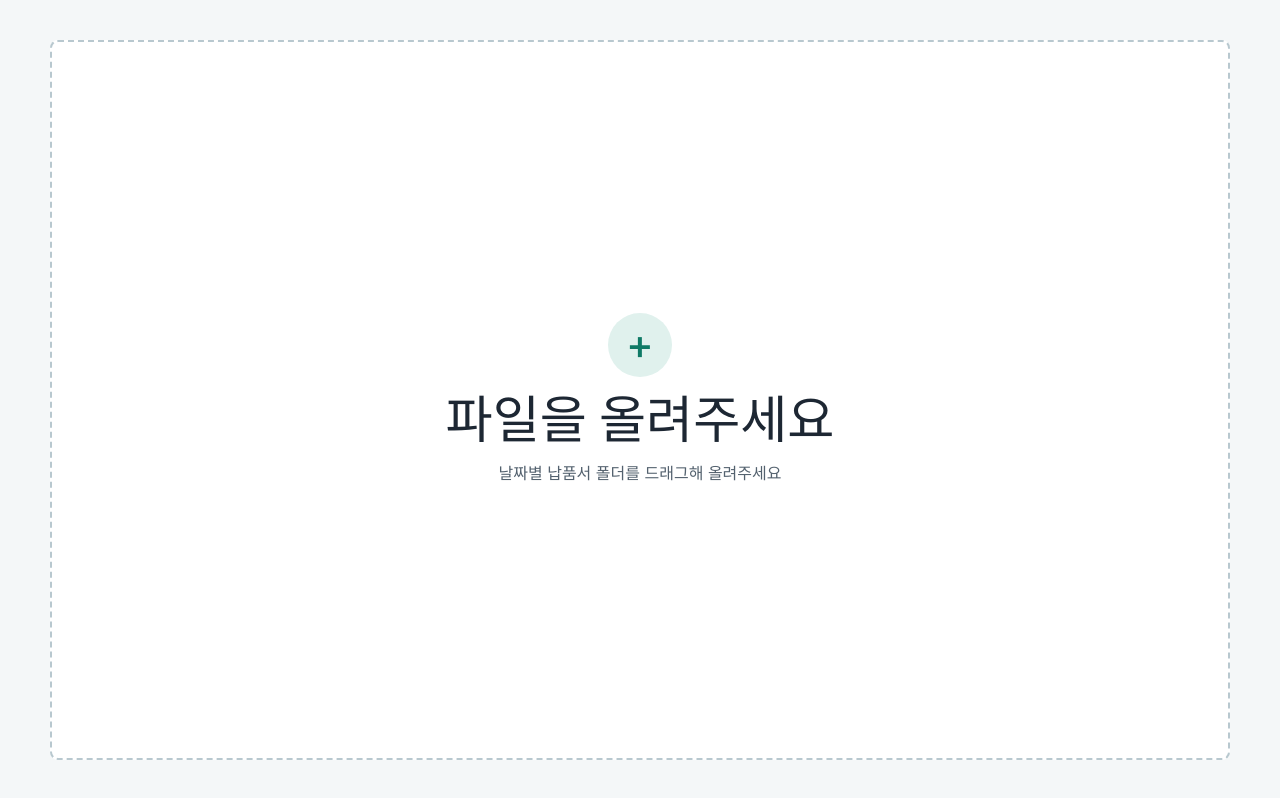
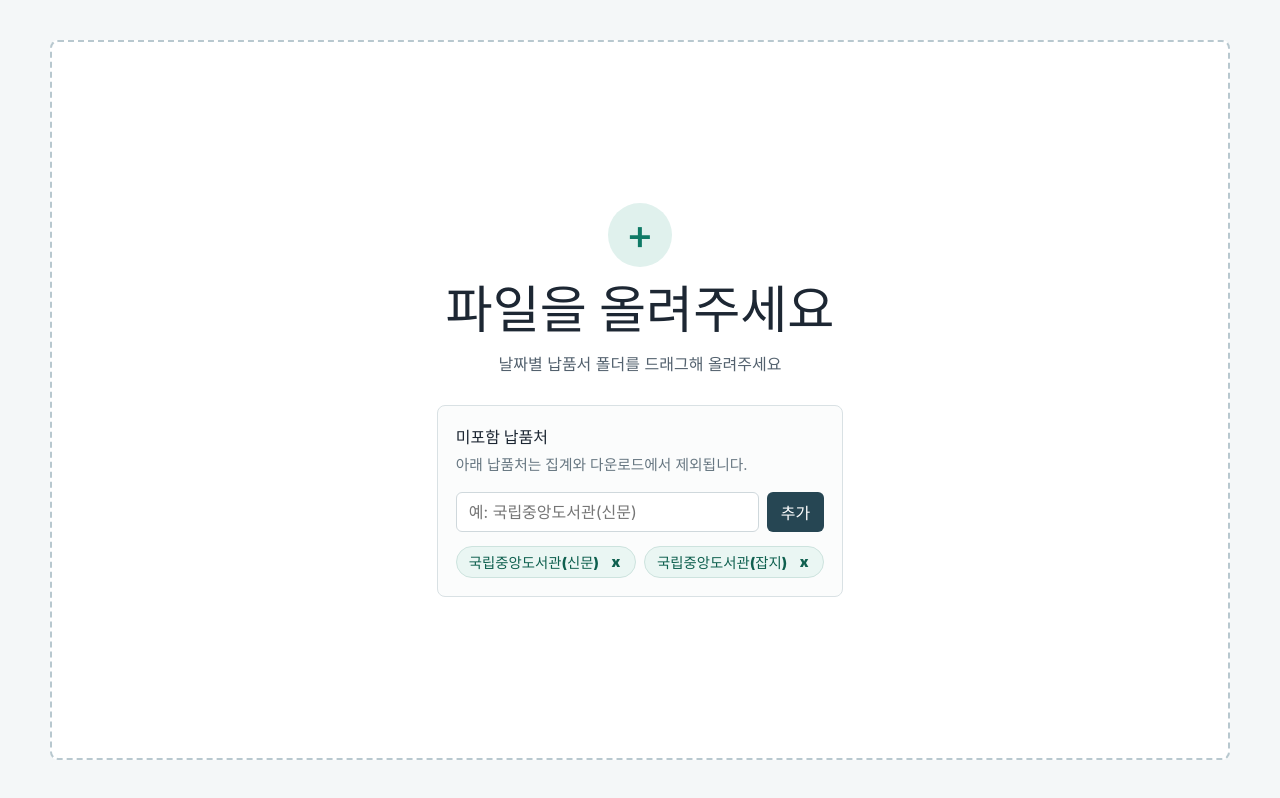
Before and after one commit to teawon/excel_summary, a React (Vite) app: page / in a window 1280 px wide. Built offline with nearby package versions, Linux system fonts and the light colour scheme.

Commit message:
feat: 미포함 납품처 예외처리

```diff
--- a/src/App.tsx
+++ b/src/App.tsx
@@ -1,8 +1,9 @@
 import { DragEvent, useMemo, useState } from "react";
 import { ErrorDropdown } from "./components/ErrorDropdown";
+import { FilteredDropdown } from "./components/FilteredDropdown";
 import { UploadAfter } from "./components/UploadAfter";
 import { UploadBefore } from "./components/UploadBefore";
-import type { DeliveryDocument, ParseError, UploadFile } from "./types";
+import type { DeliveryDocument, FilteredItem, ParseError, UploadFile } from "./types";
 import {
   getUploadFilesFromDrop,
   groupDeliveryDocuments,
@@ -22,9 +23,16 @@ type PendingDuplicateUpload = {
   candidates: DuplicateCandidate[];
 };
 
+const defaultExcludedDestinations = ["국립중앙도서관(신문)", "국립중앙도서관(잡지)"];
+const excludedDestinationsStorageKey = "excel-summary:excluded-destinations";
+
 function App() {
   const [documents, setDocuments] = useState<DeliveryDocument[]>([]);
   const [errors, setErrors] = useState<ParseError[]>([]);
+  const [filteredItems, setFilteredItems] = useState<FilteredItem[]>([]);
+  const [excludedDestinations, setExcludedDestinations] = useState<string[]>(
+    readExcludedDestinations,
+  );
   const [isReading, setIsReading] = useState(false);
   const [isDragging, setIsDragging] = useState(false);
   const [pendingDuplicateUpload, setPendingDuplicateUpload] =
@@ -78,12 +86,17 @@ function App() {
     setIsReading(true);
     const parsedDocuments: DeliveryDocument[] = [];
     const parseErrors: ParseError[] = [];
+    const nextFilteredItems: FilteredItem[] = [];
 
     await Promise.all(
       excelFiles.map(async (uploadFile) => {
         try {
           const document = await parseDeliveryDocument(uploadFile);
-          parsedDocuments.push(document);
+          const filteredDocument = applyFilters(document, excludedDestinations, nextFilteredItems);
+
+          if (filteredDocument) {
+            parsedDocuments.push(filteredDocument);
+          }
         } catch (error) {
           parseErrors.push({
             id: `${uploadFile.relativePath}-${uploadFile.file.lastModified}-error`,
@@ -99,14 +112,34 @@ function App() {
 
     setDocuments((current) => [...current, ...parsedDocuments]);
     setErrors((current) => [...current, ...parseErrors]);
+    setFilteredItems((current) => [...current, ...nextFilteredItems]);
     setIsReading(false);
   };
 
   const handleReset = () => {
     setDocuments([]);
     setErrors([]);
+    setFilteredItems([]);
     setIsDragging(false);
     setPendingDuplicateUpload(null);
+  };
+
+  const handleAddExcludedDestination = (destination: string) => {
+    const normalizedDestination = normalizeDestination(destination);
+
+    if (!normalizedDestination) {
+      return;
+    }
+
+    setExcludedDestinations((current) =>
+      persistExcludedDestinations([...new Set([...current, normalizedDestination])]),
+    );
+  };
+
+  const handleRemoveExcludedDestination = (destination: string) => {
+    setExcludedDestinations((current) =>
+      persistExcludedDestinations(current.filter((item) => item !== destination)),
+    );
   };
 
   return (
@@ -147,9 +180,14 @@ function App() {
       )}
 
       <ErrorDropdown errors={errors} />
+      <FilteredDropdown items={filteredItems} />
 
       {!hasUploadedFiles ? (
-        <UploadBefore />
+        <UploadBefore
+          excludedDestinations={excludedDestinations}
+          onAddExcludedDestination={handleAddExcludedDestination}
+          onRemoveExcludedDestination={handleRemoveExcludedDestination}
+        />
       ) : (
         <UploadAfter groups={deliveryGroups} onReset={handleReset} />
       )}
@@ -215,6 +253,69 @@ function DuplicateWarningModal({
       </section>
     </div>
   );
+}
+
+function applyFilters(
+  document: DeliveryDocument,
+  excludedDestinations: string[],
+  filteredItems: FilteredItem[],
+) {
+  const excludedDestinationSet = new Set(excludedDestinations.map(normalizeDestination));
+
+  if (excludedDestinationSet.has(normalizeDestination(document.destinationName))) {
+    filteredItems.push({
+      id: `${document.id}-excluded-destination`,
+      fileName: document.fileName,
+      relativePath: document.relativePath,
+      reason: `미포함 납품처: ${document.destinationName}`,
+    });
+    return null;
+  }
+
+  const filteredRows = document.items.filter((item) => !item.note.includes("석간"));
+
+  if (filteredRows.length === 0) {
+    return null;
+  }
+
+  return {
+    ...document,
+    items: filteredRows,
+  };
+}
+
+function readExcludedDestinations() {
+  if (typeof window === "undefined") {
+    return defaultExcludedDestinations;
+  }
+
+  try {
+    const storedValue = window.localStorage.getItem(excludedDestinationsStorageKey);
+    const parsedValue = storedValue ? JSON.parse(storedValue) : null;
+
+    if (Array.isArray(parsedValue)) {
+      return parsedValue.map(String).map(normalizeDestination).filter(Boolean);
+    }
+  } catch {
+    return defaultExcludedDestinations;
+  }
+
+  return defaultExcludedDestinations;
+}
+
+function persistExcludedDestinations(destinations: string[]) {
+  const normalizedDestinations = destinations.map(normalizeDestination).filter(Boolean);
+
+  window.localStorage.setItem(
+    excludedDestinationsStorageKey,
+    JSON.stringify(normalizedDestinations),
+  );
+
+  return normalizedDestinations;
+}
+
+function normalizeDestination(destination: string) {
+  return destination.normalize("NFC").replace(/\s+/g, "").trim();
 }
 
 function findDuplicateCandidates(
--- /dev/null
+++ b/src/components/FilteredDropdown.tsx
@@ -0,0 +1,32 @@
+import type { FilteredItem } from "../types";
+
+type FilteredDropdownProps = {
+  items: FilteredItem[];
+};
+
+export function FilteredDropdown({ items }: FilteredDropdownProps) {
+  if (items.length === 0) {
+    return null;
+  }
+
+  return (
+    <details className="filtered-dropdown">
+      <summary>
+        <div>
+          <strong>필터링으로 무시한 항목</strong>
+          <span>{items.length}개 항목이 제외되었습니다.</span>
+        </div>
+      </summary>
+
+      <div className="filtered-list" aria-label="필터링으로 무시한 항목">
+        {items.map((item) => (
+          <div key={item.id} className="filtered-item">
+            <strong>{item.fileName}</strong>
+            <span>{item.relativePath}</span>
+            <small>{item.reason}</small>
+          </div>
+        ))}
+      </div>
+    </details>
+  );
+}
--- a/src/components/UploadBefore.tsx
+++ b/src/components/UploadBefore.tsx
@@ -1,4 +1,24 @@
-export function UploadBefore() {
+import { FormEvent, useState } from "react";
+
+type UploadBeforeProps = {
+  excludedDestinations: string[];
+  onAddExcludedDestination: (destination: string) => void;
+  onRemoveExcludedDestination: (destination: string) => void;
+};
+
+export function UploadBefore({
+  excludedDestinations,
+  onAddExcludedDestination,
+  onRemoveExcludedDestination,
+}: UploadBeforeProps) {
+  const [destination, setDestination] = useState("");
+
+  const handleSubmit = (event: FormEvent<HTMLFormElement>) => {
+    event.preventDefault();
+    onAddExcludedDestination(destination);
+    setDestination("");
+  };
+
   return (
     <section className="drop-panel" aria-label="파일 업로드">
       <div className="drop-panel-content">
@@ -7,6 +27,39 @@ export function UploadBefore() {
         </span>
         <h1>파일을 올려주세요</h1>
         <p>날짜별 납품서 폴더를 드래그해 올려주세요</p>
+
+        <div className="exclude-panel">
+          <div>
+            <h2>미포함 납품처</h2>
+            <p>아래 납품처는 집계와 다운로드에서 제외됩니다.</p>
+          </div>
+
+          <form className="exclude-form" onSubmit={handleSubmit}>
+            <input
+              type="text"
+              value={destination}
+              onChange={(event) => setDestination(event.target.value)}
+              placeholder="예: 국립중앙도서관(신문)"
+              aria-label="미포함 납품처 추가"
+            />
+            <button type="submit">추가</button>
+          </form>
+
+          <div className="exclude-chip-list" aria-label="미포함 납품처 목록">
+            {excludedDestinations.map((item) => (
+              <span className="exclude-chip" key={item}>
+                {item}
+                <button
+                  type="button"
+                  aria-label={`${item} 삭제`}
+                  onClick={() => onRemoveExcludedDestination(item)}
+                >
+                  x
+                </button>
+              </span>
+            ))}
+          </div>
+        </div>
       </div>
     </section>
   );
--- a/src/styles.css
+++ b/src/styles.css
@@ -91,6 +91,89 @@ h1 {
   line-height: 1.6;
 }
 
+.exclude-panel {
+  display: grid;
+  gap: 14px;
+  width: min(620px, 100%);
+  margin-top: 14px;
+  padding: 18px;
+  border: 1px solid #d9e1e4;
+  border-radius: 8px;
+  background: #fbfcfc;
+  text-align: left;
+}
+
+.exclude-panel h2 {
+  margin-bottom: 6px;
+  font-size: 1rem;
+}
+
+.exclude-panel p {
+  color: #667681;
+  font-size: 0.92rem;
+}
+
+.exclude-form {
+  display: grid;
+  grid-template-columns: minmax(0, 1fr) auto;
+  gap: 8px;
+}
+
+.exclude-form input {
+  min-width: 0;
+  min-height: 40px;
+  padding: 0 12px;
+  border: 1px solid #cfd8dc;
+  border-radius: 6px;
+  background: #ffffff;
+  color: #1d2733;
+  font: inherit;
+}
+
+.exclude-form button {
+  min-height: 40px;
+  padding: 0 14px;
+  border: 0;
+  border-radius: 6px;
+  background: #264653;
+  color: #ffffff;
+  cursor: pointer;
+  font-weight: 800;
+}
+
+.exclude-chip-list {
+  display: flex;
+  flex-wrap: wrap;
+  gap: 8px;
+}
+
+.exclude-chip {
+  display: inline-flex;
+  align-items: center;
+  gap: 6px;
+  min-height: 32px;
+  padding: 0 8px 0 12px;
+  border: 1px solid #cde3de;
+  border-radius: 999px;
+  background: #eaf6f3;
+  color: #0f604f;
+  font-size: 0.9rem;
+  font-weight: 800;
+}
+
+.exclude-chip button {
+  display: inline-grid;
+  place-items: center;
+  width: 22px;
+  height: 22px;
+  border: 0;
+  border-radius: 50%;
+  background: transparent;
+  color: #0f604f;
+  cursor: pointer;
+  font-weight: 900;
+}
+
 .upload-icon {
   display: inline-grid;
   place-items: center;
@@ -171,7 +254,8 @@ h1 {
   color: #34424d;
 }
 
-.error-dropdown {
+.error-dropdown,
+.filtered-dropdown {
   overflow: hidden;
   margin-bottom: 20px;
   border: 1px solid #f0b8aa;
@@ -180,7 +264,14 @@ h1 {
   color: #7c2f1f;
 }
 
-.error-dropdown summary {
+.filtered-dropdown {
+  border-color: #c9d8de;
+  background: #eef3f4;
+  color: #34424d;
+}
+
+.error-dropdown summary,
+.filtered-dropdown summary {
   display: flex;
   align-items: center;
   justify-content: space-between;
@@ -191,11 +282,13 @@ h1 {
 }
 
 .error-dropdown summary::-webkit-details-marker,
+.filtered-dropdown summary::-webkit-details-marker,
 .library-card-summary::-webkit-details-marker {
   display: none;
 }
 
 .error-dropdown summary::after,
+.filtered-dropdown summary::after,
 .library-card-summary::after {
   content: "열기";
   flex: 0 0 auto;
@@ -205,11 +298,13 @@ h1 {
 }
 
 .error-dropdown[open] summary::after,
+.filtered-dropdown[open] summary::after,
 .library-card[open] .library-card-summary::after {
   content: "닫기";
 }
 
-.error-dropdown summary div {
+.error-dropdown summary div,
+.filtered-dropdown summary div {
   display: grid;
   gap: 4px;
   min-width: 0;
@@ -219,10 +314,38 @@ h1 {
   color: #8a493b;
 }
 
+.filtered-dropdown summary span {
+  color: #667681;
+}
+
 .error-list {
   display: grid;
   gap: 8px;
   padding: 0 18px 18px;
+}
+
+.filtered-list {
+  display: grid;
+  gap: 8px;
+  padding: 0 18px 18px;
+}
+
+.filtered-item {
+  display: grid;
+  gap: 4px;
+  padding: 12px 14px;
+  border: 1px solid #d9e1e4;
+  border-radius: 6px;
+  background: #ffffff;
+  color: #34424d;
+}
+
+.filtered-item span,
+.filtered-item small {
+  overflow: hidden;
+  color: #667681;
+  text-overflow: ellipsis;
+  white-space: nowrap;
 }
 
 .error-item {
@@ -865,6 +988,10 @@ tr:hover td {
     padding: 28px 18px;
   }
 
+  .exclude-form {
+    grid-template-columns: 1fr;
+  }
+
   .upload-button,
   .secondary-button {
     width: 100%;
```
Also changed, not shown: src/types.ts (+7 -0 lines).
